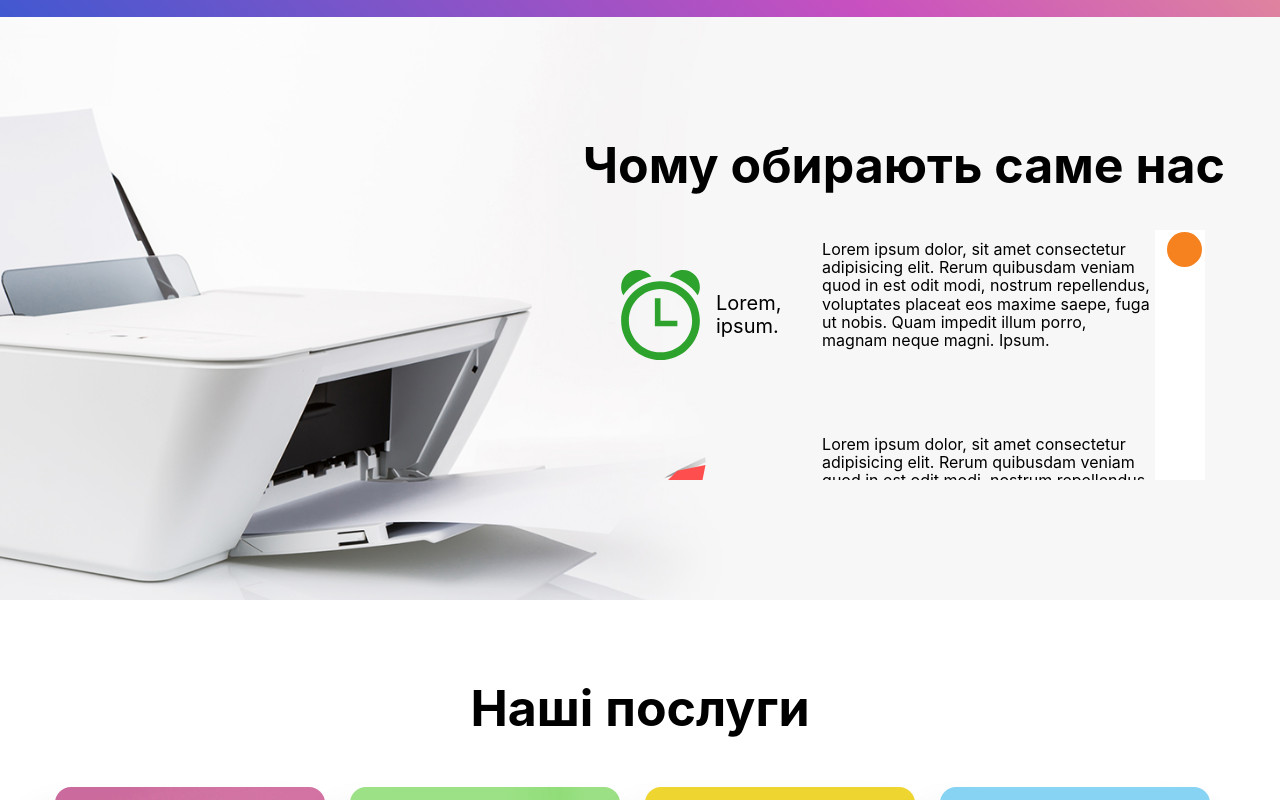
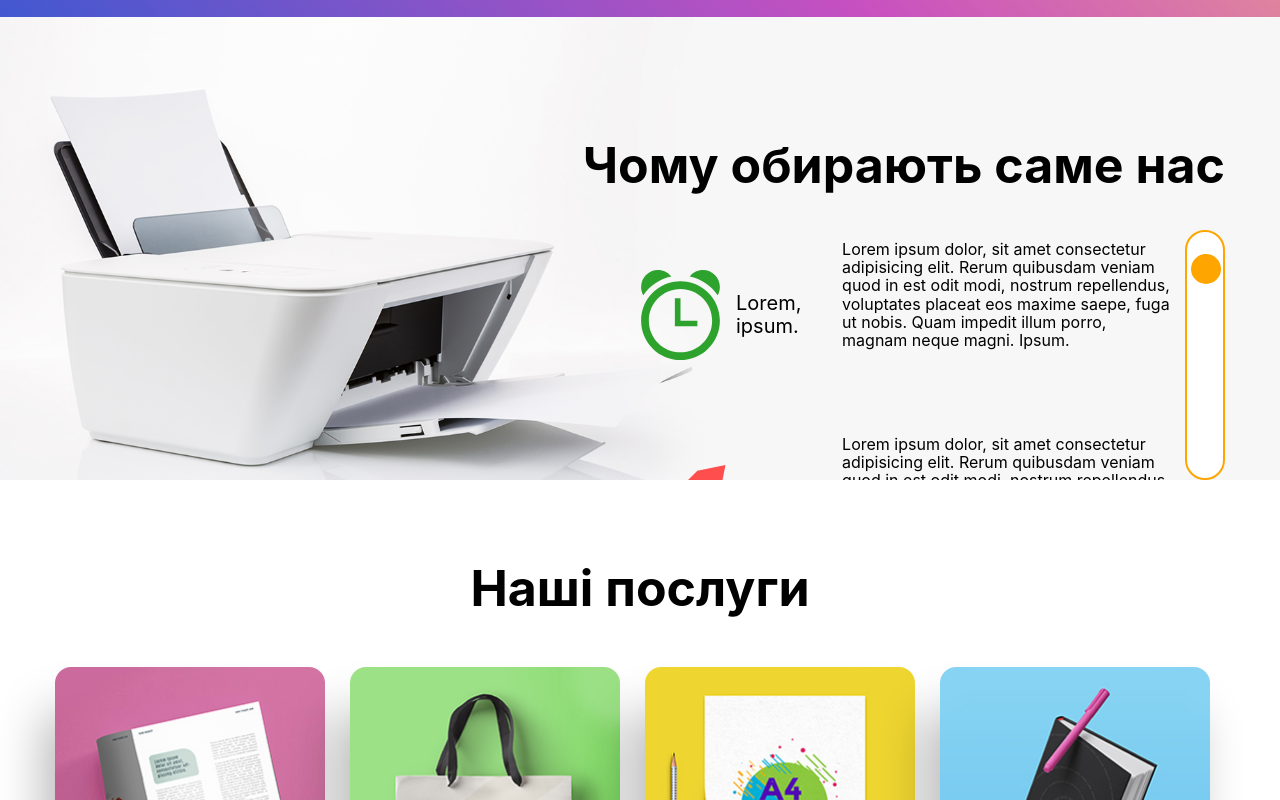
Before and after one commit to IIIHIMERAIII/printme, a React (Create React App) app: page / in a window 1280 px wide. Shown: the part 843-1643 px from the top of the page. Built offline with nearby package versions, Linux system fonts and the light colour scheme.

Commit message:
reddesign Advantages

```diff
--- a/src/components/advantages/styled.js
+++ b/src/components/advantages/styled.js
@@ -3,7 +3,6 @@ import print from '../../images/print.jpg'
 
 export const AdvantagesWrapper = styled.section`
 padding-top: 120px;
-padding-bottom: 120px;
 background-image: url(${print});
 background-size: cover;
 background-position: center;
--- a/src/components/scrollBox/styled.js
+++ b/src/components/scrollBox/styled.js
@@ -3,7 +3,6 @@ import Scrollbars from 'simplebar-react';
 
 export const ScrollBar = styled(Scrollbars)`
 margin-left: auto;
-margin-right: 20px;
 width:610px;
 cursor: default;
 `;
--- a/src/index.css
+++ b/src/index.css
@@ -47,14 +47,19 @@ a {
 }
 
 .simplebar-track.simplebar-vertical {
-  width: 50px;
+  width: 40px;
+  border: 2px solid orange;
+  border-radius: 25px;
+  padding-top: 20px;
 }
 
 .simplebar-scrollbar::before {
-  margin-left: 10px;
-  background-color: #f5821f;
-  width: 35px;
-  height: 35px;
+  margin-left: 2px;
+  background-color: transparent;
+  border: 2px solid orange;
+  background-color: orange;
+  width: 30px;
+  height: 30px;
   border-radius: 50%;
   opacity: 1;
   cursor: pointer;
```
